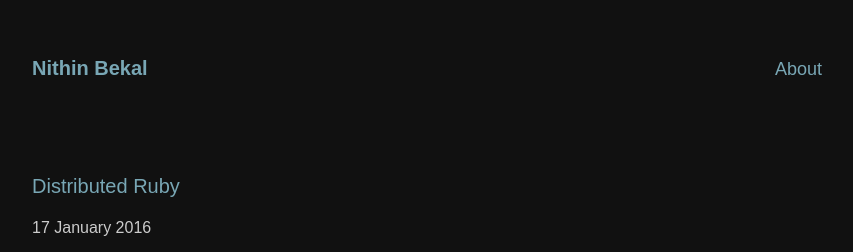
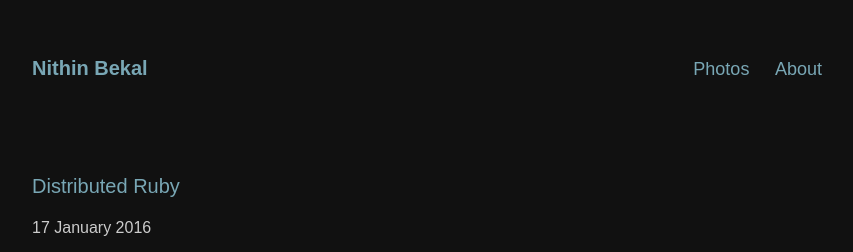
Before and after one commit to nithinbekal/nithinbekal.github.io, a Jekyll site: the page built from slides/index.html, in a window 1280 px wide. Shown: the top 252 px of the page, without its empty margins (208-1061 px from the left). Built offline with Jekyll 4.4.1, drawn with Linux system fonts in a browser that asks for light colours.

Commit message:
Add link to photos

```diff
--- a/_layouts/default.html
+++ b/_layouts/default.html
@@ -40,6 +40,7 @@
       <div class='header'>
         <span class='site-title'><a href='/'>{{ site.name }}</a></span>
         <span class='links align-right'>
+          <a class='top-nav-link' href='https://photos.nithinbekal.com/'>Photos</a>
           <a class='top-nav-link' href='/about/'>About</a>
         </span>
       </div>
```
